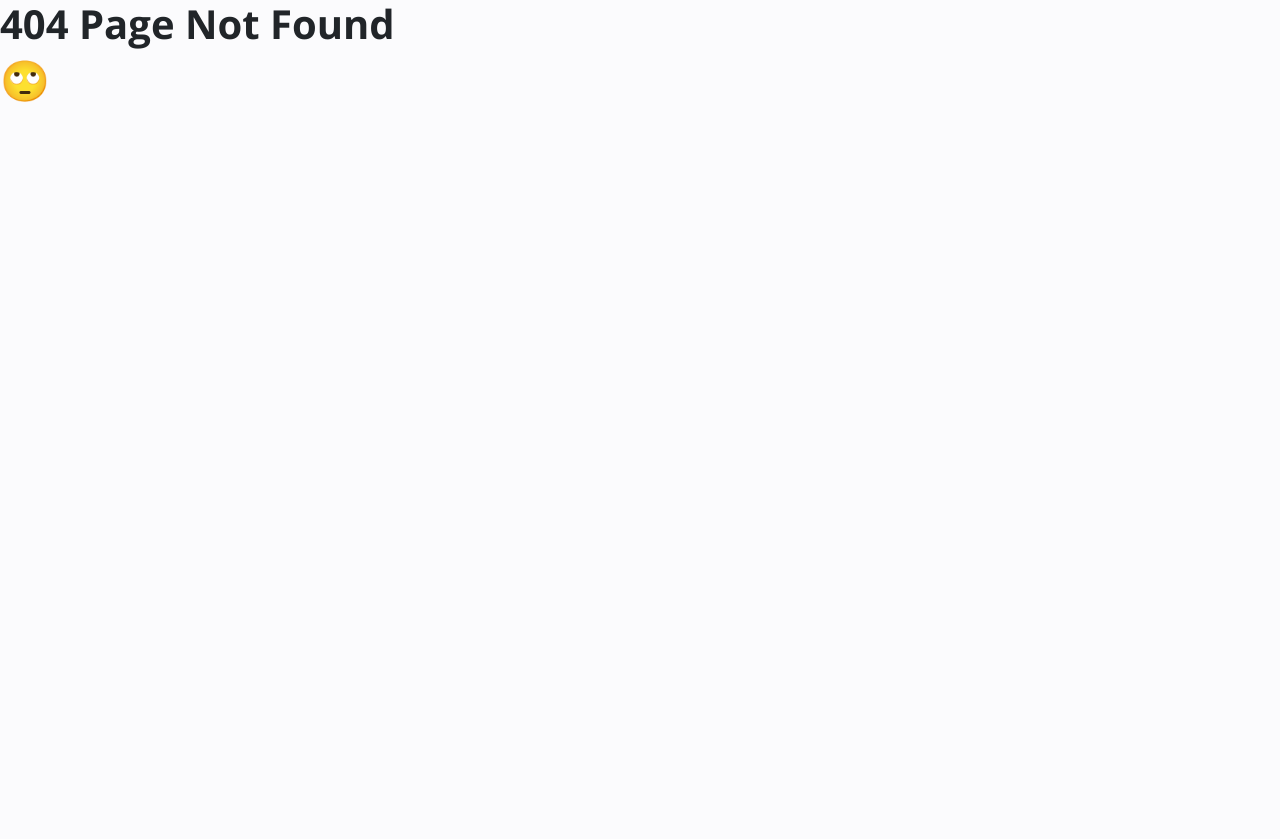
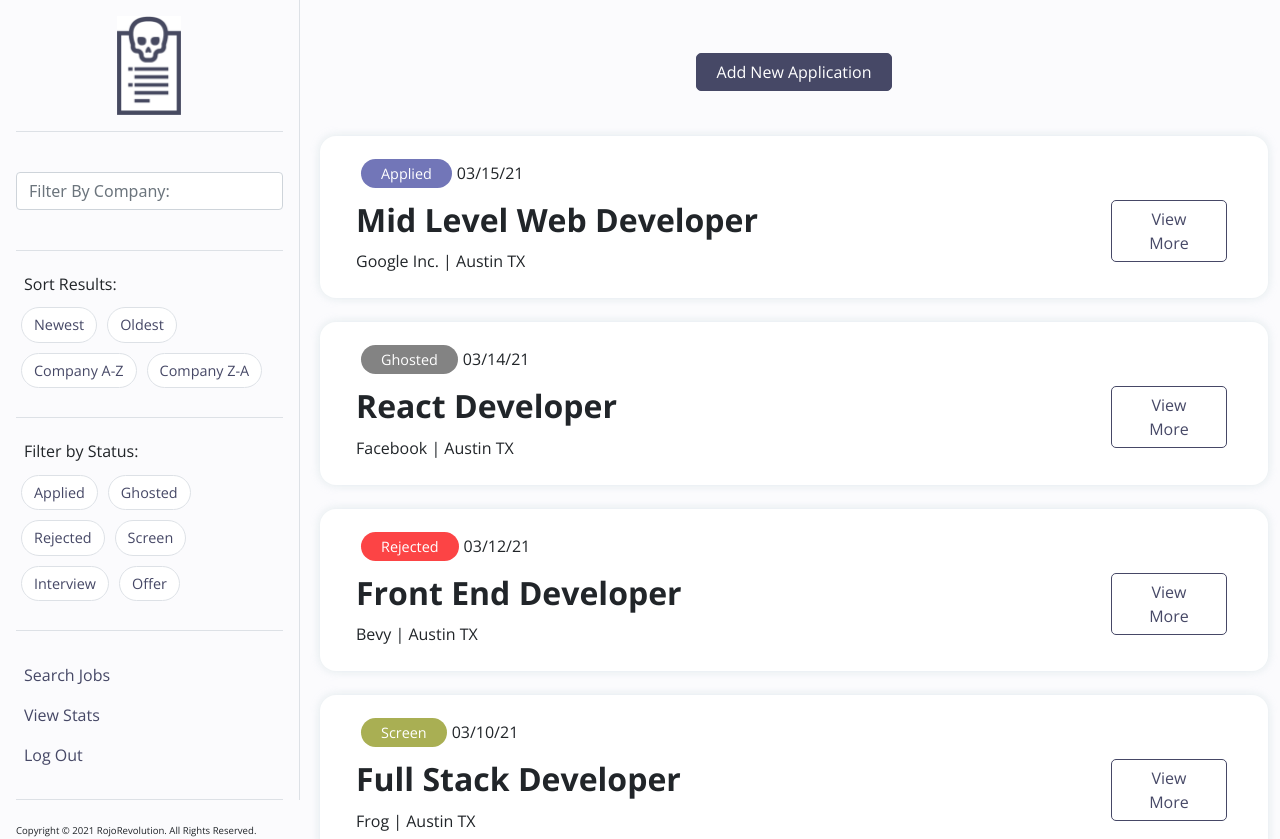
Before and after one commit to RojoRevolution/apply-or-die, a React (Create React App) app in the folder client/: page /search in a window 1280 px wide. Before the commit this address had no page. Shown: the top 839 px of the page. Before the commit the page ends 800 px from the top, so only its background shows below. Built offline with nearby package versions, Linux system fonts and the light colour scheme; no server answers.

Commit message:
initial page front end done, working on search page for now - need to pass different props so I can reuse table

```diff
--- a/client/package.json
+++ b/client/package.json
@@ -5,6 +5,7 @@
   "proxy": "http://localhost:3001/",
   "dependencies": {
     "axios": "^0.18.0",
+    "jotai": "^0.15.3",
     "react": "^16.13.1",
     "react-dom": "^16.13.1",
     "react-router-dom": "^5.1.2",
--- a/client/public/assets/css/main.css
+++ b/client/public/assets/css/main.css
@@ -82,7 +82,7 @@ html {
       color: #464866;
       background: #ffffff;
       border-radius:3rem;
-      border: 1px solid  #464866;
+      border: 1px solid  #DDE1E6;
       margin: 5px;
       transition:.5s;
   }
@@ -154,7 +154,7 @@ html {
 .results-row {
   background:#ffffff;
   padding: 1.5rem;
-  border:2px solid #DDE1E6;
+  /* border:2px solid #DDE1E6; */
   border-radius: 1rem;
   box-shadow: 0px 0px 10px 0px rgba(214,225,230, .75)
 }
@@ -165,7 +165,6 @@ html {
   color: #ffffff;
   background: #464866;
   border-radius:3rem;
-  border: 1px solid  #464866;
   padding: 5px 20px;
   margin: 0 5px;
   transition:.5s;
--- a/client/src/App.js
+++ b/client/src/App.js
@@ -1,5 +1,6 @@
 import React from "react";
 import Dashboard from "./pages/Dashboard";
+import Search from "./pages/Search";
 import NoMatch from "./pages/NoMatch";
 import { BrowserRouter as Router, Route, Switch } from "react-router-dom";
 
@@ -12,6 +13,7 @@ function App() {
       <div>
         <Switch>
           <Route exact path="/" component={Dashboard} />
+          <Route exact path="/search" component={Search} />
           <Route component={NoMatch} />
         </Switch>
         {/* <Books /> */}
--- a/client/src/components/DashboardContent/Applications.js
+++ /dev/null
@@ -1,17 +0,0 @@
-import React from "react";
-import { AddNew } from "../Buttons";
-import UserDataTable from "../DashboardContent/UserDataTable"
-
-
-function ApplicationList() {
-    return (
-        <div className="container-fluid py-5 mainContainer">
-            <div className="text-center">
-                <AddNew />
-            </div>
-            <UserDataTable />
-        </div>
-    );
-};
-
-export default ApplicationList;
--- /dev/null
+++ b/client/src/components/DashboardContent/ResultTable.js
@@ -0,0 +1,21 @@
+import React from "react";
+import { AddNew } from "../Buttons";
+import UserDataTable from "./UserDataTable"
+import dummyDB from "../../content/dummyDBresults.json";
+
+
+function ResultTable() {
+
+
+
+    return (
+        <div className="container-fluid py-5 mainContainer">
+            <div className="text-center">
+                <AddNew />
+            </div>
+            <UserDataTable data={dummyDB} id={dummyDB.id} status={dummyDB.status} date={dummyDB.date} date={dummyDB.content} title={dummyDB.title} company={dummyDB.companyy} location={dummyDB.location} />
+        </div>
+    );
+};
+
+export default ResultTable;
--- a/client/src/components/DashboardContent/UserDataTable.js
+++ b/client/src/components/DashboardContent/UserDataTable.js
@@ -1,15 +1,15 @@
 import React from "react";
-import dummyDB from "../../content/dummyDBresults.json";
+// import dummyDB from "../../content/dummyDBresults.json";
 
 
-function UserDataTable() {
+function UserDataTable(props) {
 
-    // REPLACE dummyDB with actual MongoDB when ready
+    // REPLACE dummyDB with actual MongoDB or API Call when ready
 
     return (
-        <div id="userData" className="container-fluid py-5">
+        <div id="userData" className="container-fluid py-3">
             <table className="results">
-                {dummyDB.map(content => (
+                {props.data.map(content => (
                     <tr key={content.id} className="row justify-content-between my-4 results-row">
                         <td className="col-10">
                             <p><span className={`status ${content.status}`}>{content.status}</span>{content.date}</p>
--- a/client/src/components/SideBar/SideBarContent.js
+++ b/client/src/components/SideBar/SideBarContent.js
@@ -8,7 +8,7 @@ function Logo() {
         <div className="container-fluid px-3 mb-3">
             <div className="divider">
                 <div className="logo py-3">
-                    <img src="/assets/images/logo/ApplyOrDie.gif" className="img-size" />
+                    <a href="/"><img src="/assets/images/logo/ApplyOrDie.gif" className="img-size" /></a>
                 </div>
             </div>
         </div>
@@ -68,7 +68,7 @@ function Navigation() {
                 <nav id="dashNav" className="my-4">
                     <ul>
                         <li>
-                            <a href="">Search Jobs</a>
+                            <a href="/search">Search Jobs</a>
                         </li>
                         <li>
                             <a href="">View Stats</a>
--- a/client/src/pages/Dashboard.js
+++ b/client/src/pages/Dashboard.js
@@ -1,6 +1,6 @@
 import React from "react";
 import SideBar from "../components/SideBar/SideBar";
-import Applications from "../components/DashboardContent/Applications";
+import ResultTable from "../components/DashboardContent/ResultTable";
 // import API from "../utils/API"
 
 function Dashboard() {
@@ -13,19 +13,19 @@ function Dashboard() {
 
   // const apiUrl = `https://api.adzuna.com/v1/api/jobs/us/search/1?app_id=${apiID}&app_key=${apiKEY}&results_per_page=${results}&what=${search}&where=${where}`
 
-  function getAll() {
-    fetch(`http://api.adzuna.com/v1/api/jobs/us/search/1?app_id=acdc5b19&app_key=4e793282d539b513354aaab9e6fcbbb9&results_per_page=20&what=javascript%20developer&where=austin%20texas&content-type=application/json`)
-      .then(res => res.json())
-      .then(result => console.log(result))
-  }
+  // function getAll() {
+  //   fetch(`http://api.adzuna.com/v1/api/jobs/us/search/1?app_id=acdc5b19&app_key=4e793282d539b513354aaab9e6fcbbb9&results_per_page=20&what=javascript%20developer&where=austin%20texas&content-type=application/json`)
+  //     .then(res => res.json())
+  //     .then(result => console.log(result))
+  // }
 
-  getAll()
+  // getAll()
 
 
   return (
     <div>
       <SideBar />
-      <Applications />
+      <ResultTable />
     </div>
   );
 }
--- /dev/null
+++ b/client/src/pages/Search.js
@@ -0,0 +1,35 @@
+import React from "react";
+import SideBar from "../components/SideBar/SideBar";
+import ResultTable from "../components/DashboardContent/ResultTable";
+// import API from "../utils/API"
+
+function SearchPage() {
+
+    // const apiID = 'acdc5b19';
+    // const apiKEY = '4e793282d539b513354aaab9e6fcbbb9';
+    // const results = '10';
+    // const search = 'Web%20Designer';
+    // const where = 'Austin%20Texas'
+
+    // const apiUrl = `https://api.adzuna.com/v1/api/jobs/us/search/1?app_id=${apiID}&app_key=${apiKEY}&results_per_page=${results}&what=${search}&where=${where}`
+
+    function getAll() {
+        fetch(`http://api.adzuna.com/v1/api/jobs/us/search/1?app_id=acdc5b19&app_key=4e793282d539b513354aaab9e6fcbbb9&results_per_page=20&what=javascript%20developer&where=austin%20texas&content-type=application/json`)
+            .then(res => res.json())
+            .then(result => console.log(result))
+    }
+
+    getAll()
+
+
+    return (
+        <div>
+            <SideBar />
+            <ResultTable />
+
+        </div>
+    );
+}
+
+
+export default SearchPage;
```
